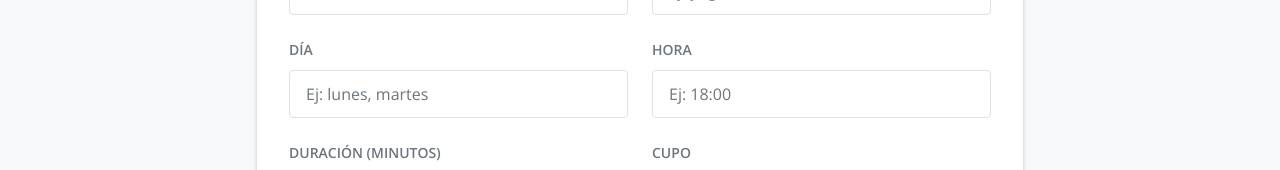
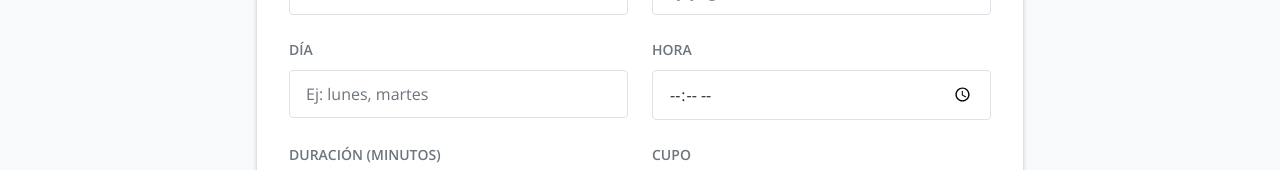
Before and after one commit to UCC-ArqSoft1/proyecto2025-vidal-don-pappalardo-galaverna, a React (Vite) app in the folder frontend/: page /nueva-actividad in a window 1280 px wide. Shown: the part 259-429 px from the top of the page. Built offline with nearby package versions, Linux system fonts and the light colour scheme.

Commit message:
Update ActivityForm to handle time input as ISO string
- Modify handleChange to convert time input to a Date object and store it as an ISO string.
- Ensure form submission sends the horario field in ISO format.
- Update input type for horario to 'time' and format displayed value accordingly.

```diff
--- a/frontend/src/pages/activity-form.tsx
+++ b/frontend/src/pages/activity-form.tsx
@@ -30,7 +30,15 @@ export const ActivityForm = ({ isEdit = false, initialData, onSubmit }: Activity
 
   const handleChange = (e: ChangeEvent<HTMLInputElement | HTMLTextAreaElement>) => {
     const { name, value } = e.target
-    setForm((prev) => ({ ...prev, [name]: value }))
+    if (name === "horario") {
+      // Convertir la hora HH:mm a un objeto Date con la fecha actual
+      const [hours, minutes] = value.split(":").map(Number)
+      const date = new Date()
+      date.setHours(hours, minutes, 0, 0)
+      setForm((prev) => ({ ...prev, [name]: date.toISOString() }))
+    } else {
+      setForm((prev) => ({ ...prev, [name]: value }))
+    }
   }
 
   const handleNumberChange = (e: ChangeEvent<HTMLInputElement>) => {
@@ -50,7 +58,12 @@ export const ActivityForm = ({ isEdit = false, initialData, onSubmit }: Activity
   const handleSubmit = (e: FormEvent) => {
     e.preventDefault()
     if (onSubmit) {
-      onSubmit(form)
+      // Asegurarnos de que el horario sea un string ISO
+      const formData = {
+        ...form,
+        horario: new Date(form.horario).toISOString(),
+      }
+      onSubmit(formData)
     } else {
       console.log("Form data:", form)
     }
@@ -107,10 +120,10 @@ export const ActivityForm = ({ isEdit = false, initialData, onSubmit }: Activity
               <div className="activity-form-group">
                 <label className="activity-form-label">Hora</label>
                 <input
+                  type="time"
                   name="horario"
-                  value={form.horario}
+                  value={form.horario ? new Date(form.horario).toLocaleTimeString("en-US", { hour12: false, hour: "2-digit", minute: "2-digit" }) : ""}
                   onChange={handleChange}
-                  placeholder="Ej: 18:00"
                   required
                   className="sport-input"
                 />
```
